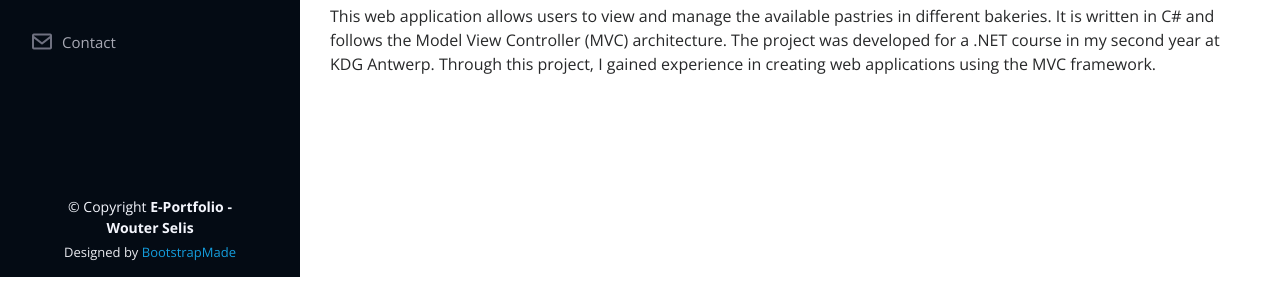
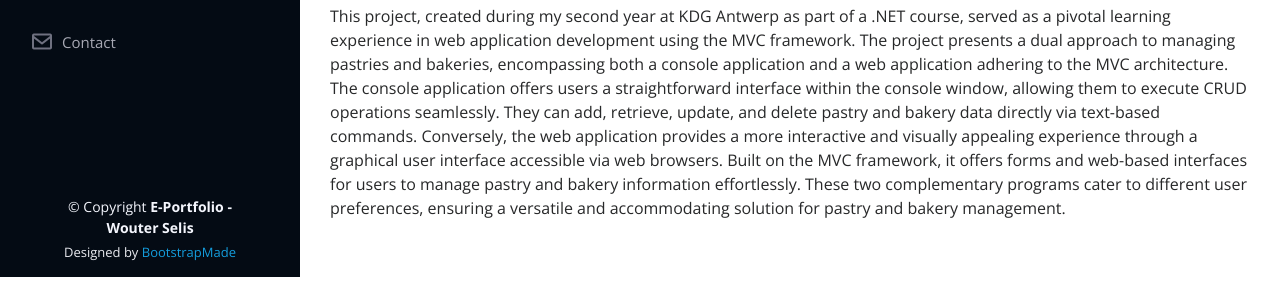
Before and after one commit to Wouter-Sls/E-PortfolioV2, a website: page EPortfolio/portfolio-details/pastries-details.html in a window 1280 px wide. Shown: the part 523-819 px from the top of the page. Drawn offline with nearby package versions, Linux system fonts and the light colour scheme.

Commit message:
updated pastry project

```diff
--- a/EPortfolio/portfolio-details/pastries-details.html
+++ b/EPortfolio/portfolio-details/pastries-details.html
@@ -126,10 +126,14 @@
                 <div class="portfolio-description">
                     <h2>Pastries &amp; bakeries</h2>
                     <p>
-                        This web application allows users to view and manage the available pastries in different bakeries.
-                        It is written in C# and follows the Model View Controller (MVC) architecture.
-                        The project was developed for a .NET course in my second year at KDG Antwerp.
-                        Through this project, I gained experience in creating web applications using the MVC framework.
+                        This project, created during my second year at KDG Antwerp as part of a .NET course, served as a pivotal learning experience in web application development using the MVC framework.
+                        The project presents a dual approach to managing pastries and bakeries, encompassing both a console application and a web application adhering to the MVC architecture.
+
+                        The console application offers users a straightforward interface within the console window, allowing them to execute CRUD operations seamlessly. They can add, retrieve, update, and delete pastry and bakery data directly via text-based commands.
+
+                        Conversely, the web application provides a more interactive and visually appealing experience through a graphical user interface accessible via web browsers. Built on the MVC framework, it offers forms and web-based interfaces for users to manage pastry and bakery information effortlessly.
+
+                        These two complementary programs cater to different user preferences, ensuring a versatile and accommodating solution for pastry and bakery management.
                     </p>
                 </div>
 
```
Also changed, not shown: EPortfolio/index.html (+5 -5 lines).
